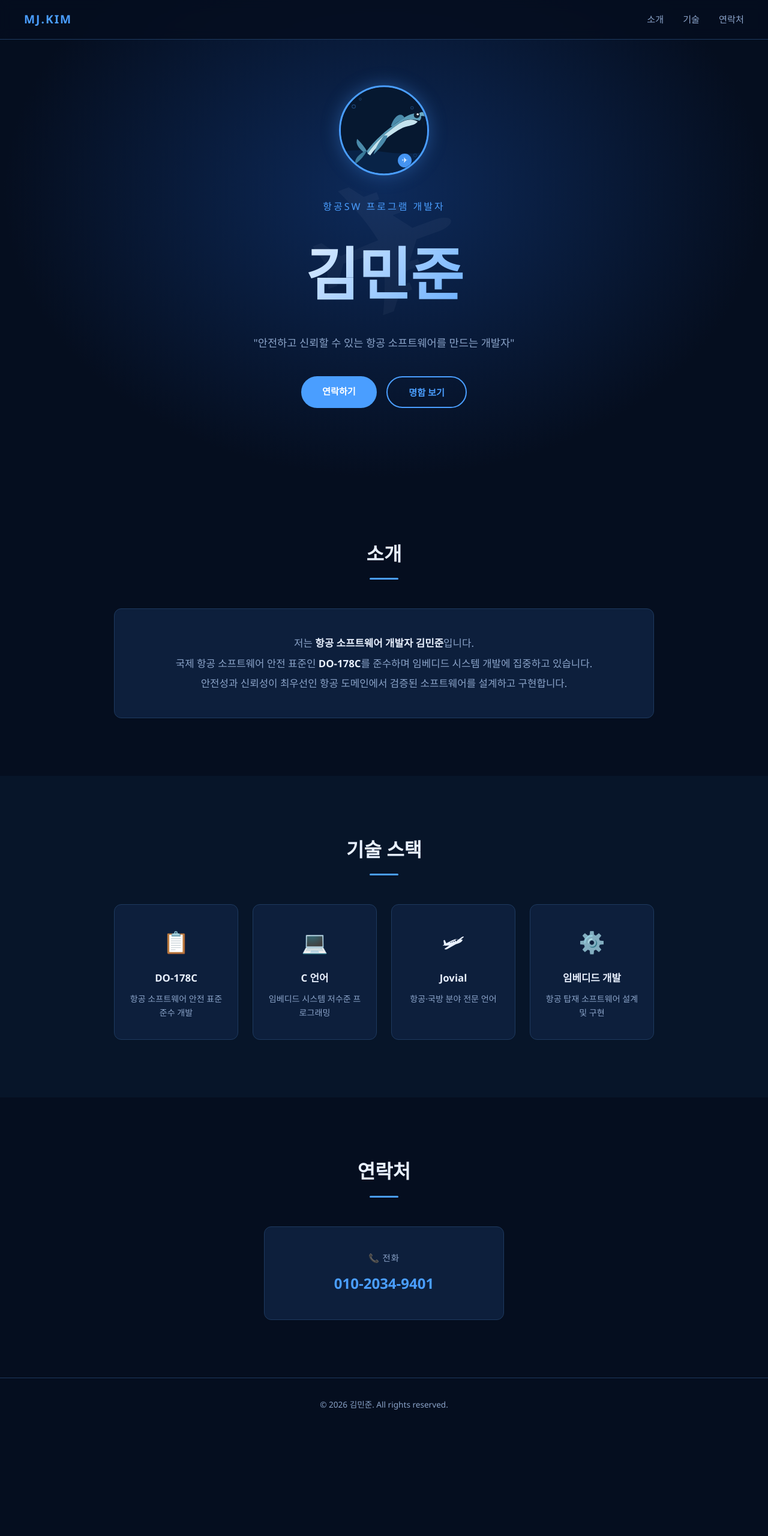
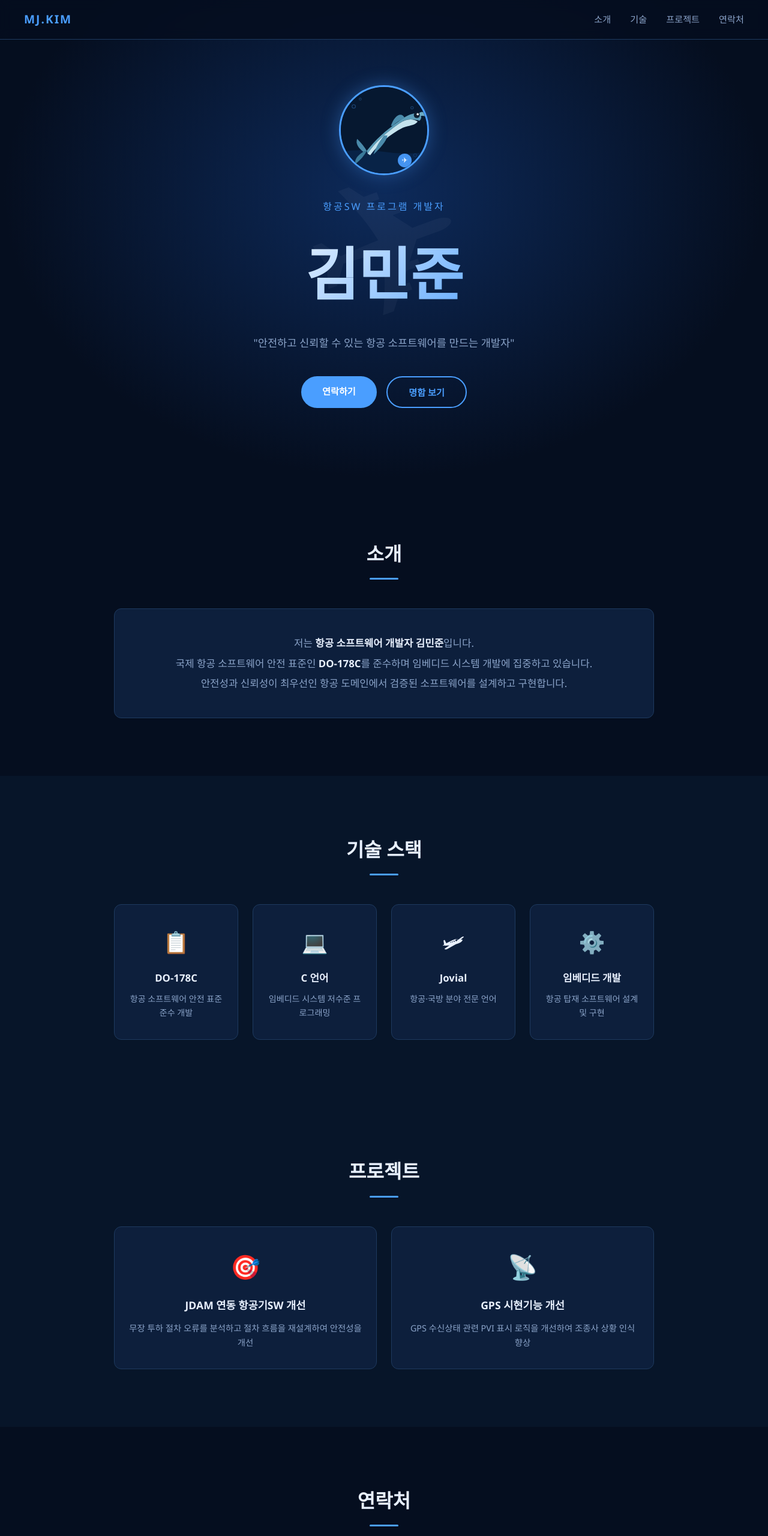
Before and after one commit to minjum0427/minjum0427, a plain HTML site: page index.html in a window 1280 px wide. Shown: the top 2560 px of the page at 60% size. Before the commit the page ends 2385 px from the top, so only its background shows below. Drawn offline with Linux system fonts and the light colour scheme.

Commit message:
Add projects section and refactor SVG to use symbol/use
- Add projects section with 2 project cards (JDAM, GPS features)
- Update navigation with projects link
- Refactor SVG: define dolphin once in symbol, reuse with use elements
- Add project card styling and intersection observer animation

```diff
--- a/index.html
+++ b/index.html
@@ -8,12 +8,42 @@
 </head>
 <body>
 
+  <!-- SVG 심볼 정의 (숨김) -->
+  <svg style="display: none;" xmlns="http://www.w3.org/2000/svg" viewBox="0 0 200 200">
+    <symbol id="dolphin-svg">
+      <defs>
+        <clipPath id="dc"><circle cx="100" cy="100" r="100"/></clipPath>
+      </defs>
+      <circle cx="100" cy="100" r="100" fill="#061830"/>
+      <g clip-path="url(#dc)">
+        <circle cx="30" cy="45" r="4" fill="none" stroke="#4a9eff" stroke-width="1.5" opacity="0.35"/>
+        <circle cx="45" cy="28" r="2.5" fill="none" stroke="#4a9eff" stroke-width="1.5" opacity="0.25"/>
+        <circle cx="165" cy="48" r="3" fill="none" stroke="#4a9eff" stroke-width="1.5" opacity="0.3"/>
+        <circle cx="172" cy="158" r="3.5" fill="none" stroke="#4a9eff" stroke-width="1.5" opacity="0.3"/>
+        <path d="M -5 150 Q 50 142 100 150 Q 150 158 205 150 L 205 205 L -5 205 Z" fill="#0a2d5a" opacity="0.55"/>
+        <path d="M 52 150 Q 32 134 38 120 Q 54 136 60 148 Z" fill="#4a8aaa"/>
+        <path d="M 52 150 Q 30 164 34 178 Q 52 164 60 148 Z" fill="#3a7a9a"/>
+        <path d="M 60 148 C 78 124,104 100,136 78 C 152 66,168 58,180 62 C 188 66,188 74,182 78 C 168 74,152 72,136 84 C 104 106,78 130,62 154 Z" fill="#5c9db8"/>
+        <path d="M 62 154 C 78 130,104 106,136 84 C 150 74,166 72,178 80 C 170 90,158 88,144 94 C 112 110,86 134,68 158 Z" fill="#c5e3ee"/>
+        <path d="M 116 90 C 124 66,140 56,148 72 C 138 76,128 82,120 90 Z" fill="#4a8aaa"/>
+        <path d="M 100 112 C 86 130,78 146,76 156 C 90 142,106 126,108 112 Z" fill="#4a8aaa"/>
+        <path d="M 180 62 C 186 54,198 58,196 68 C 190 66,184 66,180 70 Z" fill="#6aaac4"/>
+        <circle cx="176" cy="65" r="7" fill="#0f1f30"/>
+        <circle cx="178" cy="63" r="2.5" fill="#fff"/>
+        <path d="M 186 74 Q 194 82 190 88" stroke="#0f1f30" stroke-width="2" fill="none" stroke-linecap="round"/>
+        <circle cx="148" cy="170" r="16" fill="#4a9eff" opacity="0.92"/>
+        <text x="148" y="175" text-anchor="middle" font-size="16" fill="#fff">✈</text>
+      </g>
+    </symbol>
+  </svg>
+
   <!-- 네비게이션 -->
   <nav class="navbar">
     <span class="nav-logo">MJ.KIM</span>
     <ul class="nav-links">
       <li><a href="#about">소개</a></li>
       <li><a href="#skills">기술</a></li>
+      <li><a href="#projects">프로젝트</a></li>
       <li><a href="#contact">연락처</a></li>
     </ul>
   </nav>
@@ -23,40 +53,7 @@
     <div class="hero-content">
       <div class="hero-avatar">
         <svg xmlns="http://www.w3.org/2000/svg" viewBox="0 0 200 200" aria-label="돌고래 프로필">
-          <defs>
-            <clipPath id="dc1"><circle cx="100" cy="100" r="100"/></clipPath>
-          </defs>
-          <circle cx="100" cy="100" r="100" fill="#061830"/>
-          <g clip-path="url(#dc1)">
-            <!-- 배경 거품 -->
-            <circle cx="30" cy="45" r="4" fill="none" stroke="#4a9eff" stroke-width="1.5" opacity="0.35"/>
-            <circle cx="45" cy="28" r="2.5" fill="none" stroke="#4a9eff" stroke-width="1.5" opacity="0.25"/>
-            <circle cx="165" cy="48" r="3" fill="none" stroke="#4a9eff" stroke-width="1.5" opacity="0.3"/>
-            <circle cx="172" cy="158" r="3.5" fill="none" stroke="#4a9eff" stroke-width="1.5" opacity="0.3"/>
-            <!-- 수면 -->
-            <path d="M -5 150 Q 50 142 100 150 Q 150 158 205 150 L 205 205 L -5 205 Z" fill="#0a2d5a" opacity="0.55"/>
-            <!-- 꼬리 지느러미 -->
-            <path d="M 52 150 Q 32 134 38 120 Q 54 136 60 148 Z" fill="#4a8aaa"/>
-            <path d="M 52 150 Q 30 164 34 178 Q 52 164 60 148 Z" fill="#3a7a9a"/>
-            <!-- 몸통 등쪽 -->
-            <path d="M 60 148 C 78 124,104 100,136 78 C 152 66,168 58,180 62 C 188 66,188 74,182 78 C 168 74,152 72,136 84 C 104 106,78 130,62 154 Z" fill="#5c9db8"/>
-            <!-- 몸통 배쪽 -->
-            <path d="M 62 154 C 78 130,104 106,136 84 C 150 74,166 72,178 80 C 170 90,158 88,144 94 C 112 110,86 134,68 158 Z" fill="#c5e3ee"/>
-            <!-- 등지느러미 -->
-            <path d="M 116 90 C 124 66,140 56,148 72 C 138 76,128 82,120 90 Z" fill="#4a8aaa"/>
-            <!-- 가슴지느러미 -->
-            <path d="M 100 112 C 86 130,78 146,76 156 C 90 142,106 126,108 112 Z" fill="#4a8aaa"/>
-            <!-- 주둥이 -->
-            <path d="M 180 62 C 186 54,198 58,196 68 C 190 66,184 66,180 70 Z" fill="#6aaac4"/>
-            <!-- 눈 -->
-            <circle cx="176" cy="65" r="7" fill="#0f1f30"/>
-            <circle cx="178" cy="63" r="2.5" fill="#fff"/>
-            <!-- 미소 -->
-            <path d="M 186 74 Q 194 82 190 88" stroke="#0f1f30" stroke-width="2" fill="none" stroke-linecap="round"/>
-            <!-- 항공 배지 -->
-            <circle cx="148" cy="170" r="16" fill="#4a9eff" opacity="0.92"/>
-            <text x="148" y="175" text-anchor="middle" font-size="16" fill="#fff">✈</text>
-          </g>
+          <use href="#dolphin-svg"/>
         </svg>
       </div>
       <p class="hero-subtitle">항공SW 프로그램 개발자</p>
@@ -81,24 +78,7 @@
           <div class="biz-front">
             <div class="biz-logo">
               <svg xmlns="http://www.w3.org/2000/svg" viewBox="0 0 200 200" class="biz-avatar">
-                <defs>
-                  <clipPath id="dc2"><circle cx="100" cy="100" r="100"/></clipPath>
-                </defs>
-                <circle cx="100" cy="100" r="100" fill="#061830"/>
-                <g clip-path="url(#dc2)">
-                  <path d="M -5 150 Q 50 142 100 150 Q 150 158 205 150 L 205 205 L -5 205 Z" fill="#0a2d5a" opacity="0.55"/>
-                  <path d="M 52 150 Q 32 134 38 120 Q 54 136 60 148 Z" fill="#4a8aaa"/>
-                  <path d="M 52 150 Q 30 164 34 178 Q 52 164 60 148 Z" fill="#3a7a9a"/>
-                  <path d="M 60 148 C 78 124,104 100,136 78 C 152 66,168 58,180 62 C 188 66,188 74,182 78 C 168 74,152 72,136 84 C 104 106,78 130,62 154 Z" fill="#5c9db8"/>
-                  <path d="M 62 154 C 78 130,104 106,136 84 C 150 74,166 72,178 80 C 170 90,158 88,144 94 C 112 110,86 134,68 158 Z" fill="#c5e3ee"/>
-                  <path d="M 116 90 C 124 66,140 56,148 72 C 138 76,128 82,120 90 Z" fill="#4a8aaa"/>
-                  <path d="M 180 62 C 186 54,198 58,196 68 C 190 66,184 66,180 70 Z" fill="#6aaac4"/>
-                  <circle cx="176" cy="65" r="7" fill="#0f1f30"/>
-                  <circle cx="178" cy="63" r="2.5" fill="#fff"/>
-                  <path d="M 186 74 Q 194 82 190 88" stroke="#0f1f30" stroke-width="2" fill="none" stroke-linecap="round"/>
-                  <circle cx="148" cy="170" r="16" fill="#4a9eff" opacity="0.92"/>
-                  <text x="148" y="175" text-anchor="middle" font-size="16" fill="#fff">✈</text>
-                </g>
+                <use href="#dolphin-svg"/>
               </svg>
             </div>
             <div class="biz-info">
@@ -172,6 +152,25 @@
     </div>
   </section>
 
+  <!-- 프로젝트 -->
+  <section class="section section-alt" id="projects">
+    <div class="container">
+      <h2 class="section-title">프로젝트</h2>
+      <div class="projects-grid">
+        <div class="project-card">
+          <div class="project-icon">🎯</div>
+          <h3>JDAM 연동 항공기SW 개선</h3>
+          <p>무장 투하 절차 오류를 분석하고 절차 흐름을 재설계하여 안전성을 개선</p>
+        </div>
+        <div class="project-card">
+          <div class="project-icon">📡</div>
+          <h3>GPS 시현기능 개선</h3>
+          <p>GPS 수신상태 관련 PVI 표시 로직을 개선하여 조종사 상황 인식 향상</p>
+        </div>
+      </div>
+    </div>
+  </section>
+
   <!-- 연락처 -->
   <section class="section" id="contact">
     <div class="container">
--- a/script.js
+++ b/script.js
@@ -15,7 +15,7 @@ const observer = new IntersectionObserver((entries) => {
   });
 }, { threshold: 0.15 });
 
-document.querySelectorAll('.skill-card, .about-card, .contact-card').forEach(el => {
+document.querySelectorAll('.skill-card, .about-card, .contact-card, .project-card').forEach(el => {
   el.style.opacity = '0';
   el.style.transform = 'translateY(24px)';
   el.style.transition = 'opacity 0.6s ease, transform 0.6s ease';
--- a/style.css
+++ b/style.css
@@ -222,6 +222,45 @@ body {
 .skill-card p {
   font-size: 0.88rem;
   color: var(--color-text-muted);
+}
+
+/* 프로젝트 */
+.projects-grid {
+  display: grid;
+  grid-template-columns: repeat(auto-fit, minmax(260px, 1fr));
+  gap: 1.5rem;
+}
+
+.project-card {
+  background: var(--color-surface);
+  border: 1px solid var(--color-border);
+  border-radius: var(--radius);
+  padding: 2rem 1.5rem;
+  text-align: center;
+  transition: transform var(--transition), border-color var(--transition);
+}
+
+.project-card:hover {
+  transform: translateY(-5px);
+  border-color: var(--color-primary);
+}
+
+.project-icon {
+  font-size: 2.5rem;
+  margin-bottom: 1rem;
+}
+
+.project-card h3 {
+  color: var(--color-text);
+  margin-bottom: 0.75rem;
+  font-size: 1.1rem;
+  font-weight: 700;
+}
+
+.project-card p {
+  color: var(--color-text-muted);
+  font-size: 0.9rem;
+  line-height: 1.6;
 }
 
 /* 연락처 */
```
